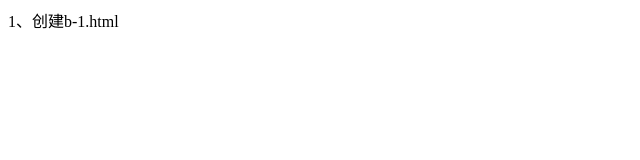
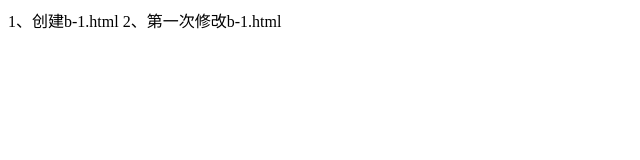
Before and after one commit to qq406601626/typescriptTest, a plain HTML site: page b-1.html in a window 1280 px wide. Shown: the whole page, without its empty margins (0-640 px from the left). Drawn offline with Linux system fonts and the light colour scheme.

Commit message:
2、第一次修改b-1.html

```diff
--- a/b-1.html
+++ b/b-1.html
@@ -6,5 +6,6 @@
 </head>
 <body>
 1、创建b-1.html
+2、第一次修改b-1.html
 </body>
 </html>
```
